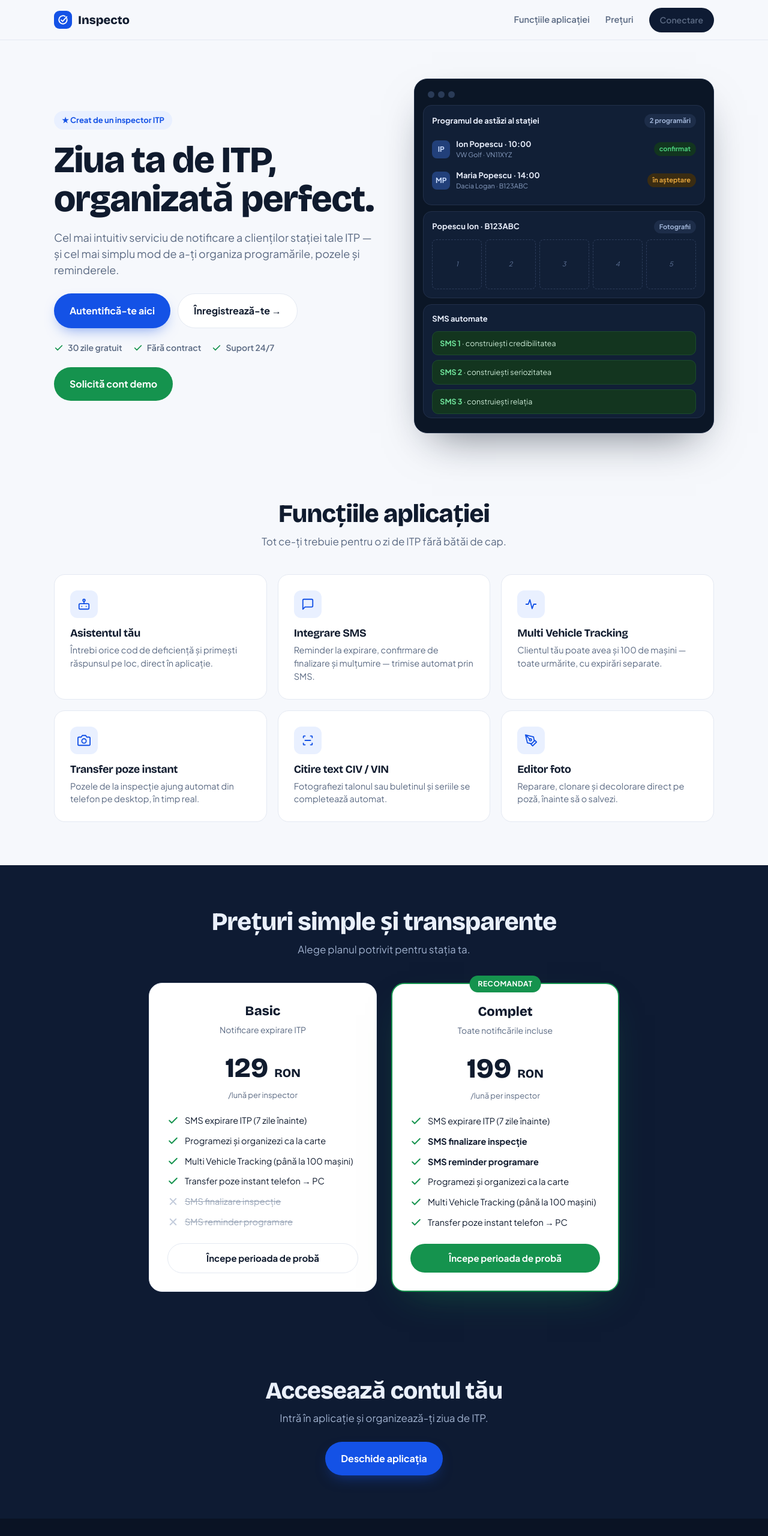
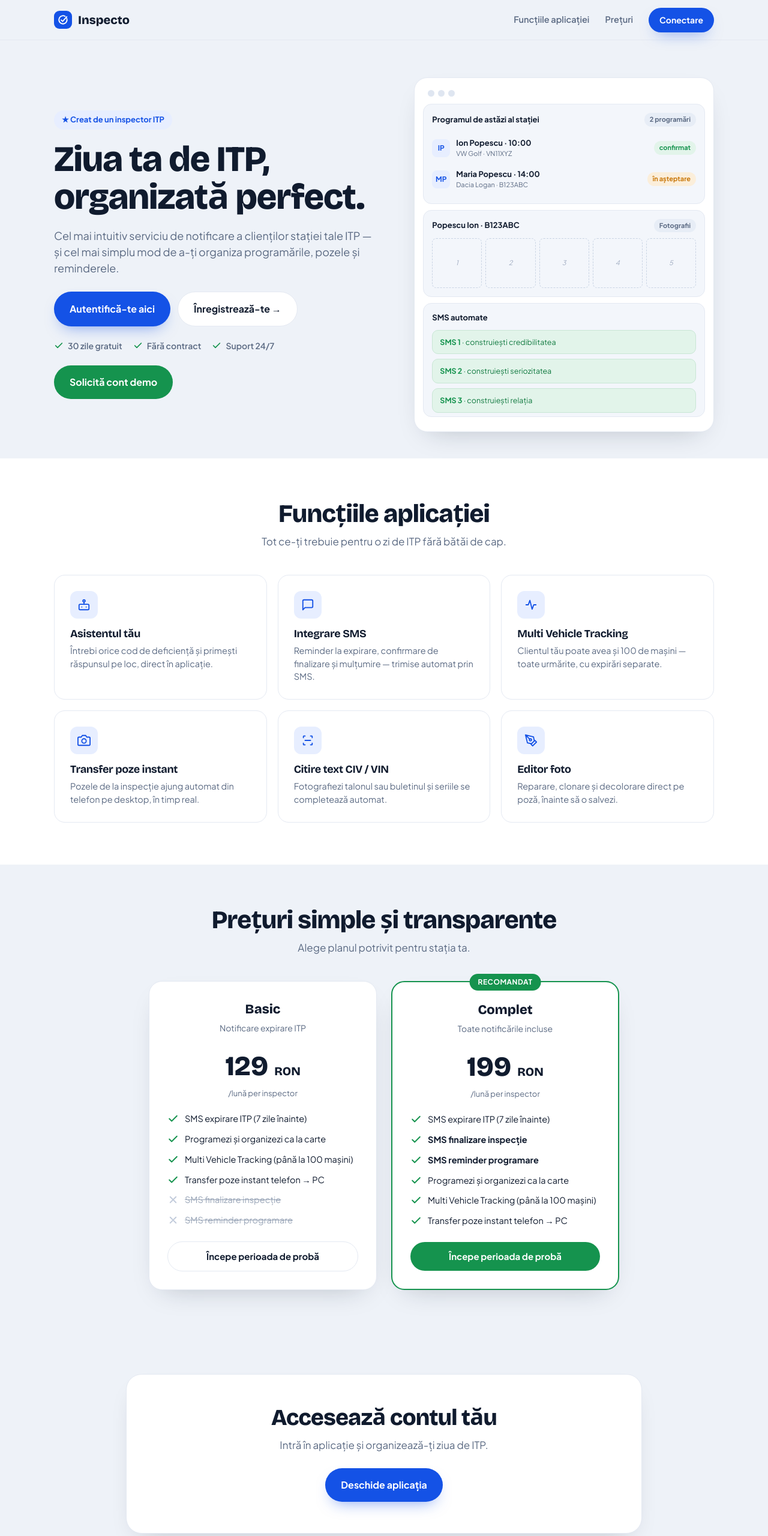
Before and after one commit to cbbdigital/inspectoo, a website: page index.html in a window 1280 px wide. Shown: the top 2560 px of the page at 60% size. Drawn offline with nearby package versions, Linux system fonts and the light colour scheme.

Commit message:
Add files via upload

```diff
--- a/index.html
+++ b/index.html
@@ -10,43 +10,46 @@
 <link href="https://fonts.googleapis.com/css2?family=Bricolage+Grotesque:opsz,wght@12..96,600;12..96,700;12..96,800&family=Plus+Jakarta+Sans:wght@400;500;600;700&display=swap" rel="stylesheet">
 <style>
 :root{
-  --navy:#0e1b33; --navy2:#13243f; --bg:#f6f8fc; --card:#ffffff;
+  --bg:#eef2f8; --app:#f7f9fc; --surface:#ffffff; --surface-2:#f3f6fb;
   --ink:#101b2e; --muted:#5b6a83; --line:#e4e9f2;
-  --accent:#1452e6; --accent-ink:#fff; --green:#15934e; --green-soft:#e4f4ea; --warn:#c9780a;
-  --r:18px; --font-d:"Bricolage Grotesque",system-ui,sans-serif; --font-b:"Plus Jakarta Sans",system-ui,sans-serif;
+  --accent:#1452e6; --accent-soft:#e7eeff;
+  --green:#15934e; --green-soft:#e2f4ea; --warn:#c9780a; --warn-soft:#fbeeda;
+  --r:18px; --shadow:0 18px 44px -24px rgba(16,27,46,.28);
+  --font-d:"Bricolage Grotesque",system-ui,sans-serif; --font-b:"Plus Jakarta Sans",system-ui,sans-serif;
 }
 *{box-sizing:border-box;margin:0;padding:0}
 html{scroll-behavior:smooth}
 body{font-family:var(--font-b);color:var(--ink);background:var(--bg);line-height:1.5;-webkit-font-smoothing:antialiased}
-h1,h2,h3{font-family:var(--font-d);letter-spacing:-.02em;line-height:1.05}
+h1,h2,h3{font-family:var(--font-d);letter-spacing:-.02em;line-height:1.06}
 a{color:inherit;text-decoration:none}
 .wrap{max-width:1140px;margin:0 auto;padding:0 20px}
 .btn{display:inline-flex;align-items:center;justify-content:center;gap:9px;font-weight:700;font-size:15px;border-radius:999px;padding:13px 22px;cursor:pointer;border:0;transition:transform .12s,box-shadow .12s,background .12s}
 .btn:active{transform:translateY(1px)}
-.btn-primary{background:var(--accent);color:#fff;box-shadow:0 10px 24px -10px rgba(20,82,230,.6)}
+.btn-primary{background:var(--accent);color:#fff;box-shadow:0 12px 26px -12px rgba(20,82,230,.55)}
 .btn-primary:hover{background:#1046c9}
-.btn-ghost{background:#fff;color:var(--ink);border:1px solid var(--line)}
-.btn-dark{background:var(--navy);color:#fff}
+.btn-ghost{background:var(--surface);color:var(--ink);border:1px solid var(--line)}
+.btn-ghost:hover{background:var(--surface-2)}
 .btn-green{background:var(--green);color:#fff}
+.btn-green:hover{filter:brightness(.96)}
 .btn-lg{padding:16px 26px;font-size:16px}
 .mk{width:30px;height:30px;border-radius:9px;background:var(--accent);display:grid;place-items:center;flex:0 0 auto}
 .mk svg{width:18px;height:18px;stroke:#fff;fill:none;stroke-width:2.4;stroke-linecap:round;stroke-linejoin:round}
 
 /* NAV */
-.nav{position:sticky;top:0;z-index:40;background:rgba(246,248,252,.85);backdrop-filter:blur(12px);border-bottom:1px solid var(--line)}
+.nav{position:sticky;top:0;z-index:40;background:rgba(238,242,248,.82);backdrop-filter:blur(12px);border-bottom:1px solid var(--line)}
 .nav .wrap{display:flex;align-items:center;gap:20px;height:66px}
 .brand{display:flex;align-items:center;gap:10px;font-family:var(--font-d);font-weight:800;font-size:20px}
 .nav-links{margin-left:auto;display:flex;align-items:center;gap:26px}
-.nav-links a{font-weight:600;font-size:14.5px;color:var(--muted)}
-.nav-links a:hover{color:var(--ink)}
+.nav-links a:not(.btn){font-weight:600;font-size:14.5px;color:var(--muted)}
+.nav-links a:not(.btn):hover{color:var(--ink)}
 .nav .btn{padding:10px 18px;font-size:14px}
 @media(max-width:780px){.nav-links a:not(.btn){display:none}}
 
 /* HERO */
-.hero{background:var(--bg);padding:64px 0 40px}
+.hero{padding:62px 0 44px}
 .hero .wrap{display:grid;grid-template-columns:1.05fr .95fr;gap:48px;align-items:center}
-.eyebrow{display:inline-flex;align-items:center;gap:8px;font-weight:700;font-size:13px;color:var(--accent);background:#e9f0ff;padding:6px 13px;border-radius:999px;margin-bottom:18px}
-.hero h1{font-size:clamp(38px,6vw,62px);font-weight:800}
+.eyebrow{display:inline-flex;align-items:center;gap:8px;font-weight:700;font-size:13px;color:var(--accent);background:var(--accent-soft);padding:6px 13px;border-radius:999px;margin-bottom:18px}
+.hero h1{font-size:clamp(38px,6vw,60px);font-weight:800}
 .hero p.lead{color:var(--muted);font-size:18px;margin:18px 0 26px;max-width:30em}
 .cta-row{display:flex;flex-wrap:wrap;gap:12px}
 .badges{display:flex;flex-wrap:wrap;gap:18px;margin-top:22px;color:var(--muted);font-size:14px;font-weight:600}
@@ -54,64 +57,66 @@ a{color:inherit;text-decoration:none}
 .badges svg{width:16px;height:16px;stroke:var(--green);fill:none;stroke-width:2.6;stroke-linecap:round;stroke-linejoin:round}
 .demo-btn{margin-top:22px}
 
-/* HERO MOCKUP */
-.mock{background:#0b1626;border-radius:22px;padding:14px;box-shadow:0 30px 70px -30px rgba(11,22,38,.6);border:1px solid #1e2c44}
+/* HERO MOCKUP — light, ca aplicația */
+.mock{background:var(--surface);border:1px solid var(--line);border-radius:22px;padding:14px;box-shadow:var(--shadow)}
 .mock-bar{display:flex;gap:6px;padding:6px 8px 12px}
-.mock-bar i{width:11px;height:11px;border-radius:50%;background:#2a3b57;display:block}
-.mcard{background:#111f36;border:1px solid #22304a;border-radius:14px;padding:14px;margin-bottom:10px;color:#e8eefb}
+.mock-bar i{width:11px;height:11px;border-radius:50%;background:#dfe6f1;display:block}
+.mcard{background:var(--surface-2);border:1px solid var(--line);border-radius:14px;padding:14px;margin-bottom:10px}
 .mcard-h{display:flex;justify-content:space-between;align-items:center;font-size:13px;font-weight:700;margin-bottom:10px}
-.mcard-h .pill{font-size:11px;font-weight:700;padding:3px 9px;border-radius:999px;background:#1d2d49;color:#9fb3d6}
+.mcard-h .pill{font-size:11px;font-weight:700;padding:3px 9px;border-radius:999px;background:#e7edf6;color:var(--muted)}
 .mrow{display:flex;align-items:center;gap:10px;padding:8px 0}
-.mav{width:30px;height:30px;border-radius:8px;background:#22407a;color:#cfe0ff;display:grid;place-items:center;font-size:12px;font-weight:700;flex:0 0 auto}
+.mav{width:30px;height:30px;border-radius:8px;background:var(--accent-soft);color:var(--accent);display:grid;place-items:center;font-size:12px;font-weight:700;flex:0 0 auto}
 .mrow .nm{font-size:13px;font-weight:700}
-.mrow .sub{font-size:11px;color:#8ba0c4}
+.mrow .sub{font-size:11px;color:var(--muted)}
 .mrow .st{margin-left:auto;font-size:11px;font-weight:700;padding:3px 9px;border-radius:999px}
-.st.ok{background:#12351f;color:#4bd07e}.st.w{background:#3a2c12;color:#e5a53c}
+.st.ok{background:var(--green-soft);color:var(--green)}.st.w{background:var(--warn-soft);color:var(--warn)}
 .thumbs{display:grid;grid-template-columns:repeat(5,1fr);gap:6px;margin-top:8px}
-.thumbs i{aspect-ratio:1;border:1px dashed #2c3c5a;border-radius:7px;display:grid;place-items:center;color:#5f7398;font-size:11px}
-.sms{display:block;background:#13351f;color:#cdebd7;border:1px solid #1d4a2d;border-radius:10px;padding:10px 12px;font-size:12.5px;margin-top:8px}
-.sms b{color:#6fe39a}
+.thumbs i{aspect-ratio:1;border:1px dashed #c9d4e4;border-radius:7px;display:grid;place-items:center;color:#9fabc0;font-size:11px}
+.sms{display:block;background:var(--green-soft);color:#117a40;border:1px solid #c9e6d5;border-radius:10px;padding:10px 12px;font-size:12.5px;margin-top:8px}
+.sms b{color:var(--green)}
 
 /* SECTIONS */
-section.band{padding:72px 0}
-.band.dark{background:var(--navy);color:#eaf0fb}
+section.band{padding:70px 0}
+.band.alt{background:var(--surface)}
 .sec-head{text-align:center;max-width:40em;margin:0 auto 42px}
 .sec-head h2{font-size:clamp(28px,4vw,42px);font-weight:800}
 .sec-head p{color:var(--muted);margin-top:12px;font-size:17px}
-.dark .sec-head p{color:#9fb0cd}
 
 /* FEATURES */
 .feat{display:grid;grid-template-columns:repeat(3,1fr);gap:18px}
-.fcard{background:var(--card);border:1px solid var(--line);border-radius:var(--r);padding:26px}
-.fico{width:46px;height:46px;border-radius:12px;background:#e9f0ff;display:grid;place-items:center;margin-bottom:16px}
+.fcard{background:var(--surface);border:1px solid var(--line);border-radius:var(--r);padding:26px;transition:transform .14s,box-shadow .14s}
+.fcard:hover{transform:translateY(-3px);box-shadow:var(--shadow)}
+.fico{width:46px;height:46px;border-radius:12px;background:var(--accent-soft);display:grid;place-items:center;margin-bottom:16px}
 .fico svg{width:22px;height:22px;stroke:var(--accent);fill:none;stroke-width:2;stroke-linecap:round;stroke-linejoin:round}
 .fcard h3{font-size:18px;font-weight:700}
 .fcard p{color:var(--muted);font-size:14.5px;margin-top:8px}
 
 /* PRICING */
 .price{display:grid;grid-template-columns:repeat(2,minmax(0,380px));gap:24px;justify-content:center}
-.pcard{background:var(--card);color:var(--ink);border:1px solid var(--line);border-radius:22px;padding:30px;position:relative}
-.pcard.reco{border:2px solid var(--green);box-shadow:0 24px 60px -30px rgba(21,147,78,.5)}
+.pcard{background:var(--surface);color:var(--ink);border:1px solid var(--line);border-radius:22px;padding:30px;position:relative;box-shadow:var(--shadow)}
+.pcard.reco{border:2px solid var(--green)}
 .reco-tag{position:absolute;top:-14px;left:50%;transform:translateX(-50%);background:var(--green);color:#fff;font-size:12px;font-weight:800;letter-spacing:.04em;padding:5px 14px;border-radius:999px}
 .pcard .pname{font-family:var(--font-d);font-weight:800;font-size:22px;text-align:center}
 .pcard .psub{text-align:center;color:var(--muted);font-size:14px;margin-top:4px}
 .pcard .pprice{text-align:center;font-family:var(--font-d);font-weight:800;font-size:46px;margin:18px 0 2px}
+.pcard .pprice span{font-size:20px}
 .pcard .pper{text-align:center;color:var(--muted);font-size:13px;margin-bottom:22px}
 .plist{list-style:none;display:flex;flex-direction:column;gap:12px;margin-bottom:24px}
 .plist li{display:flex;gap:10px;align-items:flex-start;font-size:14.5px}
-.plist svg{width:19px;height:19px;flex:0 0 auto;margin-top:1px}
+.plist svg{width:19px;height:19px;flex:0 0 auto;margin-top:1px;fill:none;stroke-width:2.4;stroke-linecap:round;stroke-linejoin:round}
 .plist .y svg{stroke:var(--green)}
 .plist .n{color:#9aa6b8;text-decoration:line-through}
 .plist .n svg{stroke:#c3ccdc}
-.plist li svg{fill:none;stroke-width:2.4;stroke-linecap:round;stroke-linejoin:round}
 
-/* CTA + FOOTER */
-.cta-band{text-align:center}
-.cta-band h2{font-size:clamp(28px,4vw,40px);font-weight:800}
-.cta-band p{color:#9fb0cd;margin:12px 0 26px;font-size:17px}
-footer{background:#0a1324;color:#8ba0c4;padding:34px 0;font-size:13.5px}
+/* CTA */
+.cta .wrap{background:var(--surface);border:1px solid var(--line);border-radius:26px;box-shadow:var(--shadow);text-align:center;padding:52px 24px;max-width:860px}
+.cta h2{font-size:clamp(26px,4vw,38px);font-weight:800}
+.cta p{color:var(--muted);margin:12px 0 26px;font-size:17px}
+
+/* FOOTER */
+footer{border-top:1px solid var(--line);color:var(--muted);padding:30px 0;font-size:13.5px;background:var(--surface)}
 footer .wrap{display:flex;flex-wrap:wrap;gap:14px;align-items:center;justify-content:space-between}
-footer .brand{color:#eaf0fb;font-size:17px}
+footer .fbrand{display:flex;align-items:center;gap:10px;font-family:var(--font-d);font-weight:800;color:var(--ink);font-size:17px}
 
 @media(max-width:860px){
   .hero .wrap{grid-template-columns:1fr;gap:30px}
@@ -129,7 +134,7 @@ footer .brand{color:#eaf0fb;font-size:17px}
     <nav class="nav-links">
       <a href="#functii">Funcțiile aplicației</a>
       <a href="#preturi">Prețuri</a>
-      <a class="btn btn-dark" href="/dashboard">Conectare</a>
+      <a class="btn btn-primary" href="/dashboard">Conectare</a>
     </nav>
   </div>
 </header>
@@ -173,7 +178,7 @@ footer .brand{color:#eaf0fb;font-size:17px}
   </div>
 </section>
 
-<section class="band" id="functii">
+<section class="band alt" id="functii">
   <div class="wrap">
     <div class="sec-head"><h2>Funcțiile aplicației</h2><p>Tot ce-ți trebuie pentru o zi de ITP fără bătăi de cap.</p></div>
     <div class="feat">
@@ -187,14 +192,14 @@ footer .brand{color:#eaf0fb;font-size:17px}
   </div>
 </section>
 
-<section class="band" id="preturi" style="background:var(--navy);color:#eaf0fb">
+<section class="band" id="preturi">
   <div class="wrap">
-    <div class="sec-head"><h2>Prețuri simple și transparente</h2><p style="color:#9fb0cd">Alege planul potrivit pentru stația ta.</p></div>
+    <div class="sec-head"><h2>Prețuri simple și transparente</h2><p>Alege planul potrivit pentru stația ta.</p></div>
     <div class="price">
       <div class="pcard">
         <div class="pname">Basic</div>
         <div class="psub">Notificare expirare ITP</div>
-        <div class="pprice">129 <span style="font-size:20px">RON</span></div>
+        <div class="pprice">129 <span>RON</span></div>
         <div class="pper">/lună per inspector</div>
         <ul class="plist">
           <li class="y"><svg viewBox="0 0 24 24"><path d="M20 6 9 17l-5-5"/></svg>SMS expirare ITP (7 zile înainte)</li>
@@ -210,7 +215,7 @@ footer .brand{color:#eaf0fb;font-size:17px}
         <span class="reco-tag">RECOMANDAT</span>
         <div class="pname">Complet</div>
         <div class="psub">Toate notificările incluse</div>
-        <div class="pprice">199 <span style="font-size:20px">RON</span></div>
+        <div class="pprice">199 <span>RON</span></div>
         <div class="pper">/lună per inspector</div>
         <ul class="plist">
           <li class="y"><svg viewBox="0 0 24 24"><path d="M20 6 9 17l-5-5"/></svg>SMS expirare ITP (7 zile înainte)</li>
@@ -226,7 +231,7 @@ footer .brand{color:#eaf0fb;font-size:17px}
   </div>
 </section>
 
-<section class="band dark cta-band">
+<section class="band cta">
   <div class="wrap">
     <h2>Accesează contul tău</h2>
     <p>Intră în aplicație și organizează-ți ziua de ITP.</p>
@@ -236,7 +241,7 @@ footer .brand{color:#eaf0fb;font-size:17px}
 
 <footer>
   <div class="wrap">
-    <span class="brand" style="display:flex;align-items:center;gap:10px;font-family:var(--font-d);font-weight:800"><span class="mk"><svg viewBox="0 0 24 24" style="overflow:visible"><path d="M16.77 4.37 A9 9 0 1 0 20.34 8.63"/><path d="M8 12.4l3.2 3.2 9.2-10.4"/></svg></span>Inspecto</span>
+    <span class="fbrand"><span class="mk"><svg viewBox="0 0 24 24" style="overflow:visible"><path d="M16.77 4.37 A9 9 0 1 0 20.34 8.63"/><path d="M8 12.4l3.2 3.2 9.2-10.4"/></svg></span>Inspecto</span>
     <span>© 2026 Inspecto · Creat de un inspector ITP, pentru inspectori ITP.</span>
   </div>
 </footer>
```
